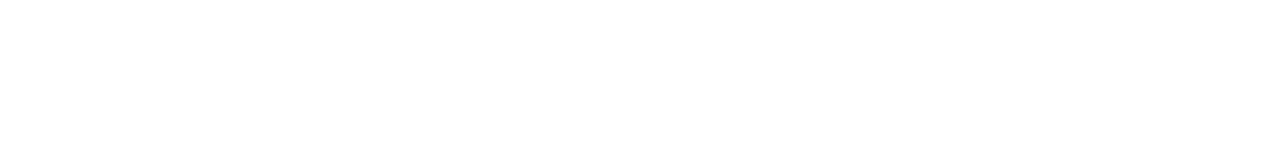
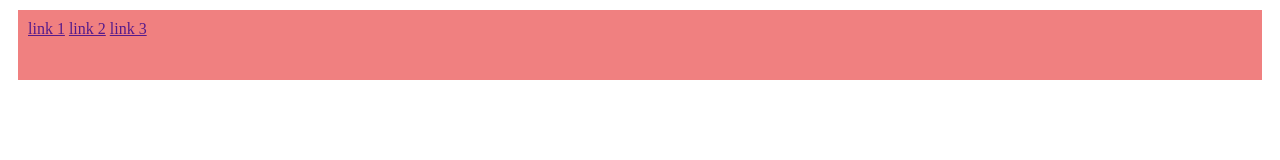
Before and after one commit to HamzaAl-horaiby/lec9, a plain HTML site: page index.html in a window 1280 px wide. Drawn offline with Linux system fonts and the light colour scheme.

Commit message:
adding header div

```diff
--- a/index.html
+++ b/index.html
@@ -4,8 +4,14 @@
     <meta charset="UTF-8">
     <meta name="viewport" content="width=device-width, initial-scale=1.0">
     <title>Document</title>
+    <link rel="stylesheet" href="style.css">
 </head>
 <body>
+    <div class="header">
+        <a href="">link 1</a>
+        <a href="">link 2</a>
+        <a href="">link 3</a>
+    </div>
 
 </body>
 </html>
--- a/style.css
+++ b/style.css
@@ -0,0 +1,6 @@
+.header{
+    background-color: lightcoral;
+    height: 50px;
+    margin: 10px;
+    padding: 10px;
+}
```
